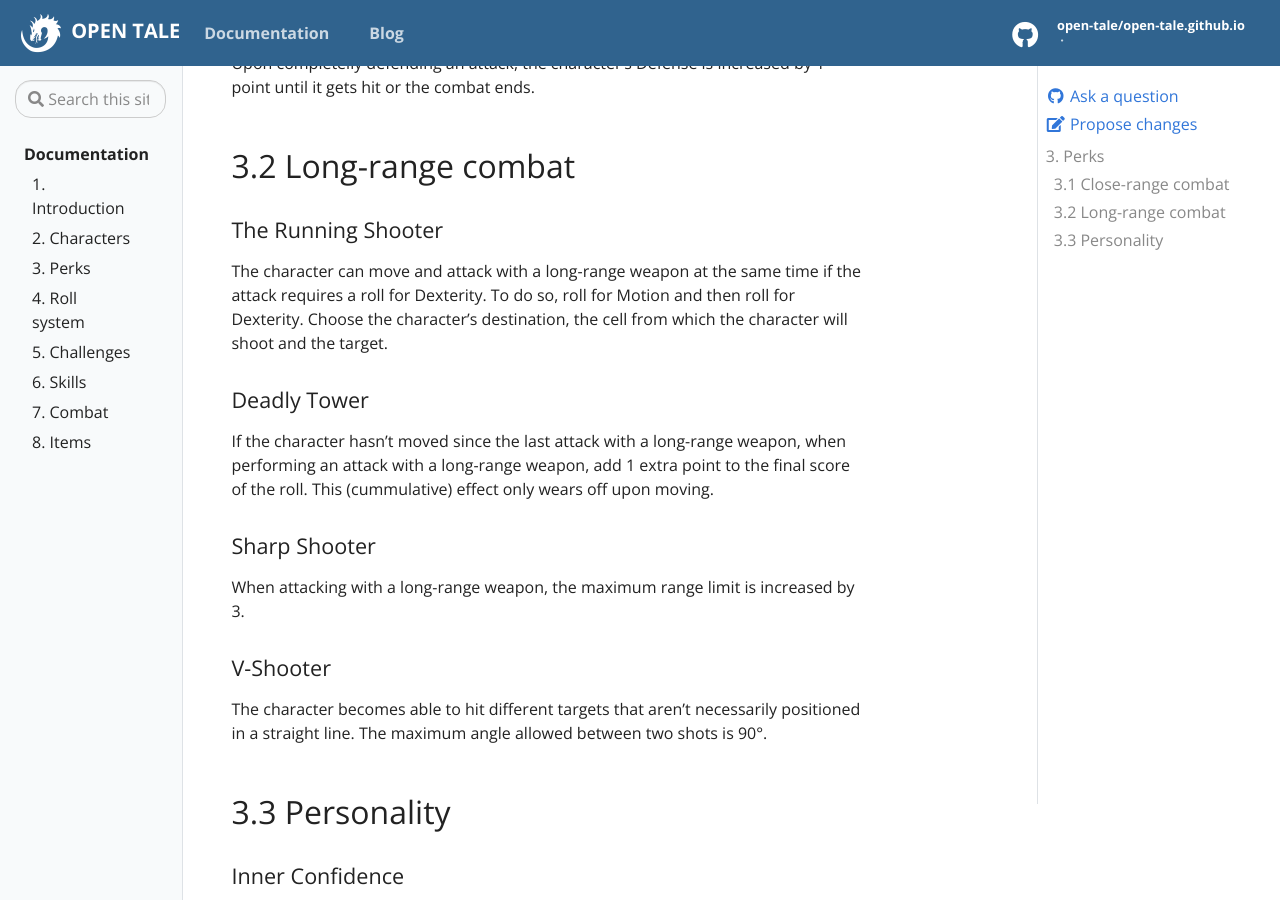
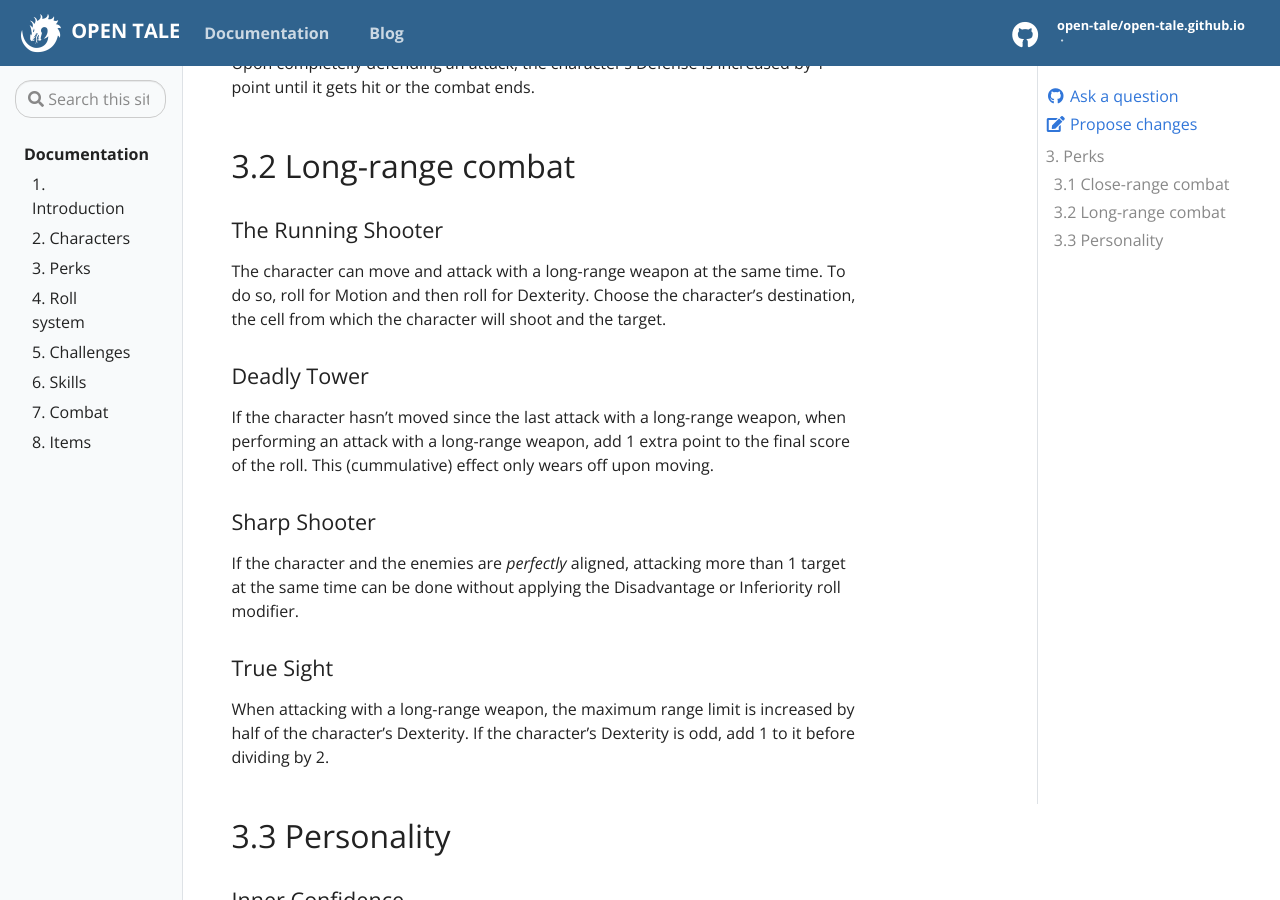
Before and after one commit to open-tale/open-tale.github.io, a Jekyll site: the page built from _docs/03-perks.md, in a window 1280 px wide and 900 px high, scrolled down 1062 px. Built offline with Jekyll 4.4.1, drawn with Linux system fonts in a browser that asks for light colours.

Commit message:
update content

```diff
--- a/_docs/03-perks.md
+++ b/_docs/03-perks.md
@@ -50,10 +50,9 @@ point until it gets hit or the combat ends.
 
 #### The Running Shooter
 
-The character can move and attack with a long-range weapon at the same time if
-the attack requires a roll for Dexterity. To do so, roll for Motion and then
-roll for Dexterity. Choose the character's destination, the cell from which the
-character will shoot and the target.
+The character can move and attack with a long-range weapon at the same time. To
+do so, roll for Motion and then roll for Dexterity. Choose the character's
+destination, the cell from which the character will shoot and the target.
 
 #### Deadly Tower
 
@@ -63,14 +62,15 @@ final score of the roll. This (cummulative) effect only wears off upon moving.
 
 #### Sharp Shooter
 
+If the character and the enemies are *perfectly* aligned, attacking more than 1
+target at the same time can be done without applying the Disadvantage or
+Inferiority roll modifier.
+
+#### True Sight
+
 When attacking with a long-range weapon, the maximum range limit is increased by
-3.
-
-#### V-Shooter
-
-The character becomes able to hit different targets that aren't necessarily
-positioned in a straight line. The maximum angle allowed between two shots is
-90°.
+half of the character's Dexterity. If the character's Dexterity is odd, add 1 to
+it before dividing by 2.
 
 ## 3.3 Personality
 
```
